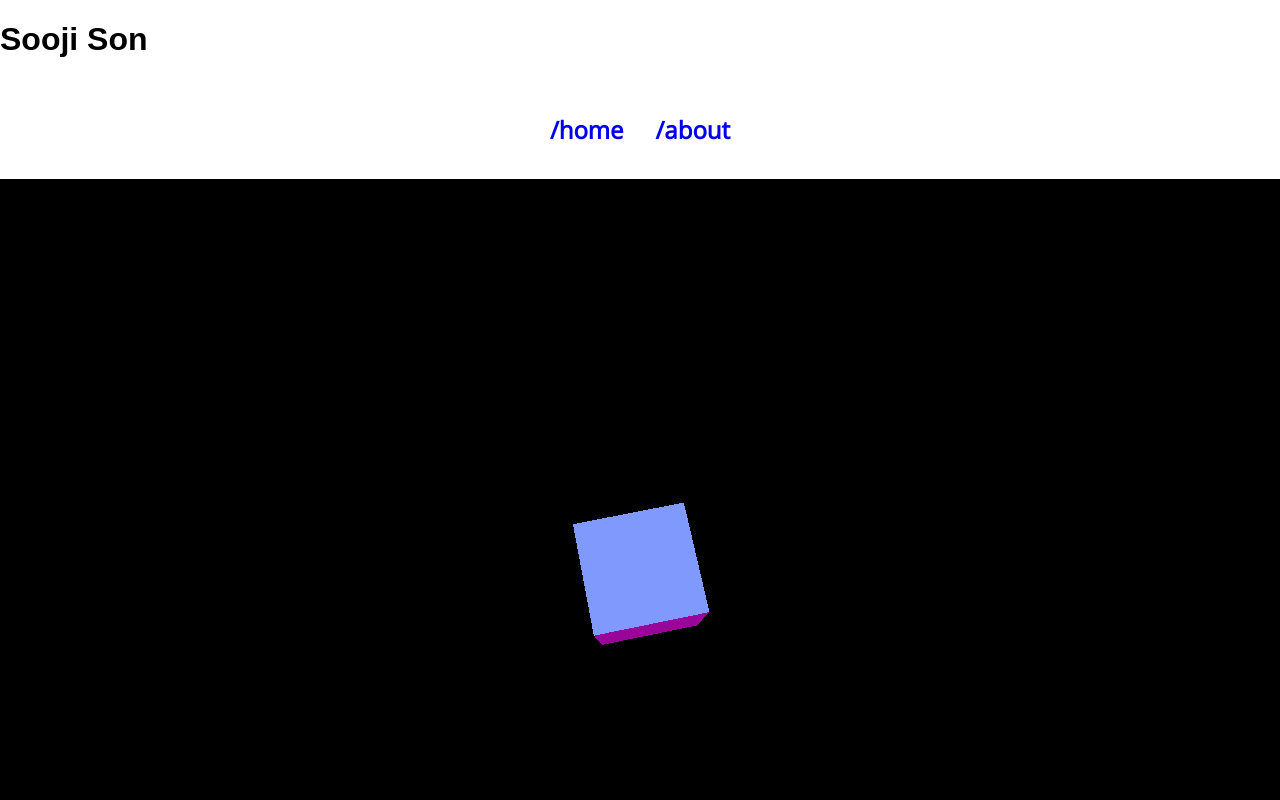
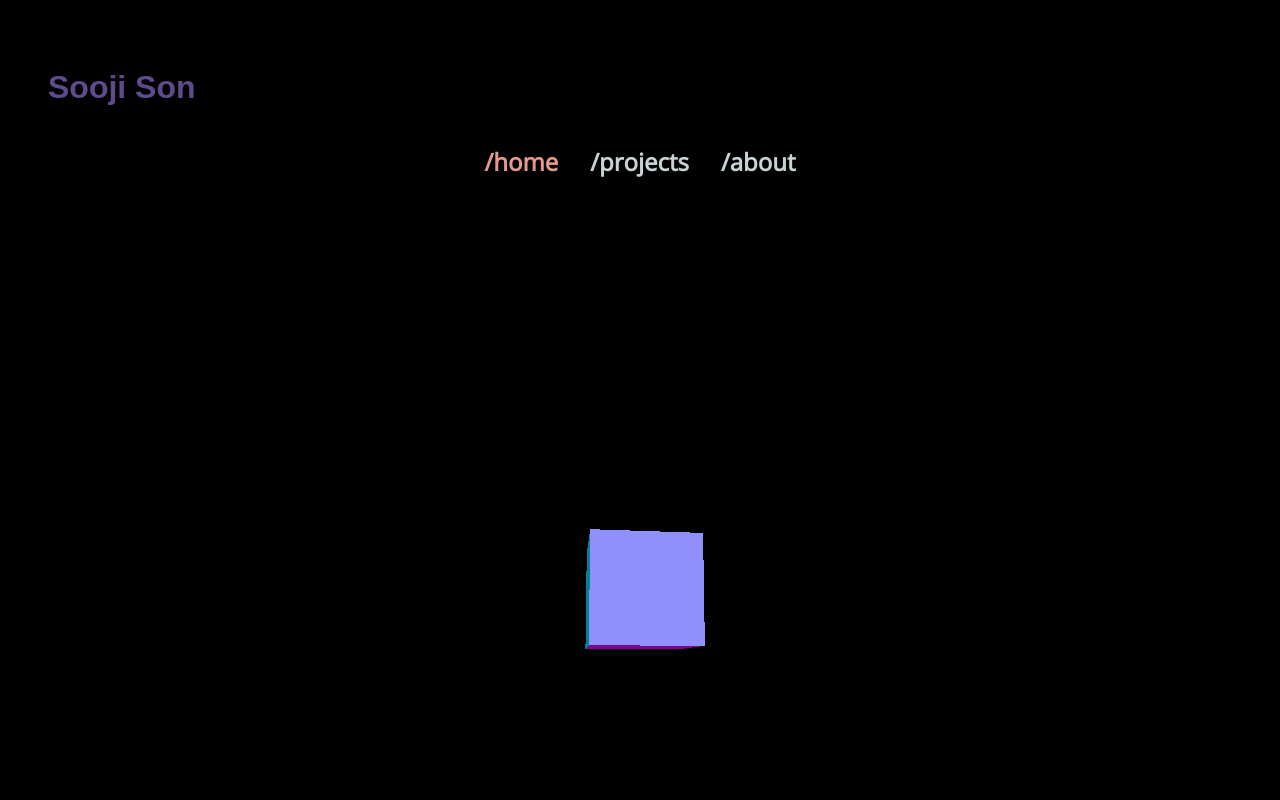
Before and after one commit to soojison/soojison.github.io, a React (Vite) app: page / in a window 1280 px wide. Shown: the top 800 px of the page. Built offline with nearby package versions, Linux system fonts and the light colour scheme; a web font is replaced by a local one.

Commit message:
add styles

```diff
--- a/src/App.js
+++ b/src/App.js
@@ -9,6 +9,7 @@ const App = () => {
     <Router>
       <Switch>
         <Route path="/about" component={About} />
+        <Route path="projects" component={About} />
         <Route path="/" component={Home} />
       </Switch>
     </Router>
--- a/src/containers/Layout.js
+++ b/src/containers/Layout.js
@@ -1,19 +1,27 @@
 import React from "react";
-import { Link } from "react-router-dom";
+import { Link, NavLink } from "react-router-dom";
 
 const Layout = ({ children }) => {
   return (
     <div className="container">
-      <h1>Sooji Son</h1>
+    <div className="header">
+      <Link to="/">
+        <h1 className="title">Sooji Son</h1>
+      </Link>
       <nav>
-        <Link to="/">
+        <NavLink to="/" exact activeClassName="selected">
           <h2>/home</h2>
-        </Link>
+        </NavLink>
 
-        <Link to="/about">
+        <NavLink to="/projects" exact activeClassName="selected">
+          <h2>/projects</h2>
+        </NavLink>
+
+        <NavLink to="/about" activeClassName="selected">
           <h2>/about</h2>
-        </Link>
+        </NavLink>
       </nav>
+    </div>
 
       <main>{children}</main>
     </div>
--- a/src/main.scss
+++ b/src/main.scss
@@ -1,3 +1,3 @@
 @import 'styles/_variables';
 @import 'styles/_base';
-@import 'styles/_nav';
+@import 'styles/_layout';
--- a/src/pages/about.js
+++ b/src/pages/about.js
@@ -4,21 +4,25 @@ import Layout from '../containers/Layout';
 const About = () => {
   return (
     <Layout>
+    <div className="content">
       <h1>Hi there,</h1>
       <p>
         My name is Sooji and I'm a jack of all trades. I do some design and
         full-stack development work at Intuit. I'm passionate about making
-        websites that are easy to use and friendly.
+        websites that are user-friendly. I have a bachelors in Computer Science
+        and Theatre and Dance, with a minor in Linguistics.
       </p>
       <p>
         In my free time, I might be found making mechanical keyboards, embroidering,
         cooking hearty meals, and playing fetch with my dog Crouton.
       </p>
       <p>
-        You can find me on... places!
+        You can find me on <a href="https://github.com/soojison" target="_blank">Github</a>,
+        or on other undisclosed places by serendipity.
       </p>
       <h1>*</h1>
-      <p>This site was made with React and Parcel for bundling.</p>
+      <p>This site was made with React, Parcel, and Three.js</p>
+    </div>
     </Layout>
   );
 };
--- a/src/styles/_base.scss
+++ b/src/styles/_base.scss
@@ -1,13 +1,20 @@
 html,
 body,
 div#root {
-  width: 100%;
-  height: 100%;
-  padding: 0;
-  margin: 0;
   font-family: $body-font;
+  color: $text-color;
+  background: $body-color;
+}
+
+a {
+  text-decoration: none;
+  color: $text-color;
+  &:hover {
+    color: $hover-color;
+  }
 }
 
 h1 {
   font-family: $header-font;
+  color: $title-color;
 }
--- /dev/null
+++ b/src/styles/_layout.scss
@@ -0,0 +1,14 @@
+.container {
+  .header {
+    padding: 3em 3em 0 3em;
+    nav {
+      display: flex;
+      justify-content: center;
+      a { padding: 0 1em; }
+      a.selected { color: $hover-color; }
+    }
+  }
+  .content {
+    padding: 0 3em 3em 3em;
+  }
+}
--- a/src/styles/_nav.scss
+++ /dev/null
@@ -1,8 +0,0 @@
-nav {
-  display: flex;
-  justify-content: center;
-  a {
-    text-decoration: none;
-    padding: 1em;
-  }
-}
--- a/src/styles/_variables.scss
+++ b/src/styles/_variables.scss
@@ -1,3 +1,6 @@
 $body-font: 'Open Sans', sans-serif;
 $header-font: 'Lexend Peta', sans-serif;
-$text-color: #393a3d;
+$text-color: #C7D3D4FF;
+$hover-color: #E69A8DFF;
+$body-color: #000;
+$title-color: #5F4B8BFF;
```
